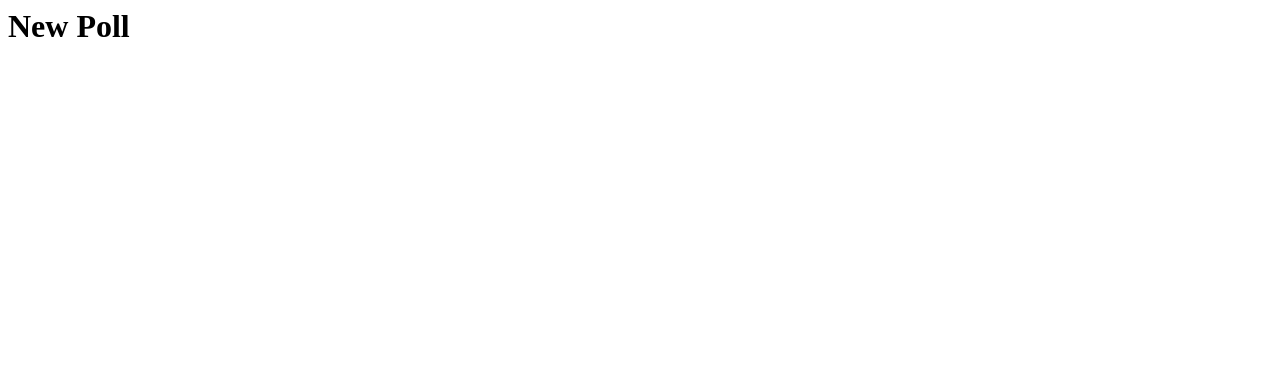
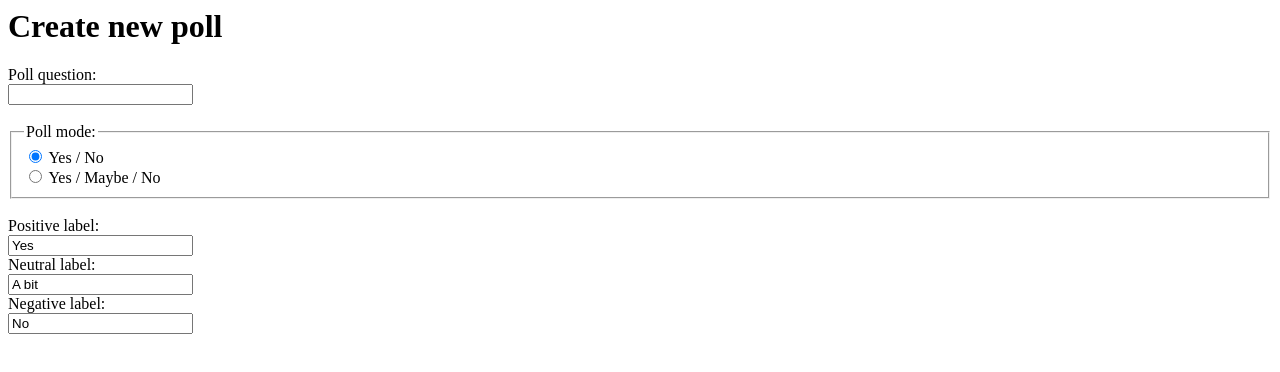
Before and after one commit to kartoffelquadrat/LivePoll, a plain HTML site: page src/main/resources/templates/setup.html in a window 1280 px wide. Drawn offline with Linux system fonts and the light colour scheme.

Commit message:
started thymeleaf

```diff
--- a/src/main/resources/templates/setup.html
+++ b/src/main/resources/templates/setup.html
@@ -1,5 +1,35 @@
 <html>
 <body>
-<h1>New Poll</h1>
+<h1>Create new poll</h1>
+<label for="topic">Poll question:</label><br/>
+<input type="text" id="topic" name="topic">
+<br/><br/>
+
+<fieldset>
+    <legend>Poll mode:</legend>
+
+    <div>
+        <input type="radio" id="yn" name="options" value="yn"
+               checked>
+        <label for="yn">Yes / No</label>
+    </div>
+
+    <div>
+        <input type="radio" id="ymn" name="options" value="ymn">
+        <label for="ymn">Yes / Maybe / No</label>
+    </div>
+</fieldset>
+<br/>
+
+<label for="option1">Positive label:</label><br/>
+<input type="text" id="option1" name="option1" value="Yes">
+<br/>
+<div id="optionaloption">
+    <label for="option2">Neutral label:</label><br/>
+    <input type="text" id="option2" name="option2" value="A bit">
+    <br/>
+</div>
+<label for="option3">Negative label:</label><br/>
+<input type="text" id="option3" name="option3" value="No">
 </body>
 </html>
```
Also changed, not shown: pom.xml (+9 -1 lines), 1 other file.
